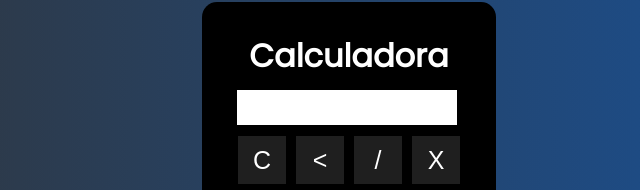
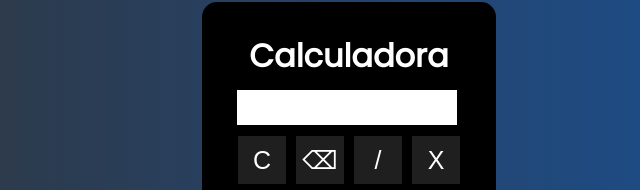
Before and after one commit to joaogabm/Calculadora, a plain HTML site: page index.html in a window 1280 px wide. Shown: the part 144-334 px from the top of the page, 291-931 px from the left. Drawn offline with Linux system fonts and the light colour scheme.

Commit message:
apagar a esquerda

```diff
--- a/index.html
+++ b/index.html
@@ -17,7 +17,7 @@
             <table>
                 <tr>
                     <td><button class="elementos" onclick="limpar()">C</button></td>
-                    <td><button class="elementos" onclick="apagar()"><</button></td>
+                    <td><button class="elementos" onclick="apagar()">⌫</button></td>
                     <td><button class="elementos" onclick="inserir(' / ')">/</button></td>
                     <td><button class="elementos" onclick="inserir(' * ')">X</button></td>
                 </tr>
```
